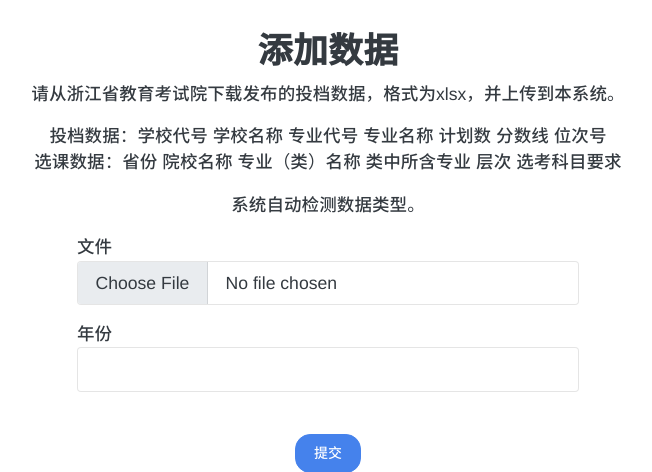
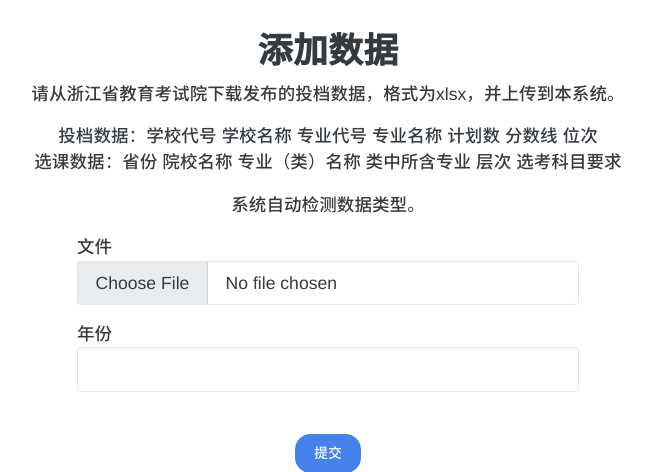
Before and after one commit to poormonitor/MyUNIV, a Flask app: page /admin/adddata in a window 1280 px wide. Shown: the part 58-530 px from the top of the page, without its empty margins (312-964 px from the left). Run offline with Flask 2, Linux system fonts and the light colour scheme; the visitor is signed in with stand-in values (Sample User, id 1); some libraries are stand-ins or nearby versions.

Commit message:
fix adddata

```diff
--- a/routes/AddData.py
+++ b/routes/AddData.py
@@ -31,7 +31,7 @@ def process_excel(xlsx, year):
     from func import get_school_name
     import re
     data = read_excel(xlsx)
-    if "位次号" in data.columns.tolist():
+    if "位次" in data.columns.tolist():
         univs = {i.uname: i.sid for i in Univ.query.all()}
         pattern = re.compile(r'(?<=[\(])(%s).*?(?=[\)])' %
                              "|".join(allow_tags))
--- a/templates/adddata.html
+++ b/templates/adddata.html
@@ -9,7 +9,7 @@
         请从浙江省教育考试院下载发布的投档数据，格式为xlsx，并上传到本系统。
     </p>
     <p>
-        投档数据：学校代号 学校名称 专业代号 专业名称 计划数 分数线 位次号<br />
+        投档数据：学校代号 学校名称 专业代号 专业名称 计划数 分数线 位次<br />
         选课数据：省份 院校名称 专业（类）名称 类中所含专业 层次 选考科目要求<br />
     </p>
     <p>系统自动检测数据类型。</p>
```
